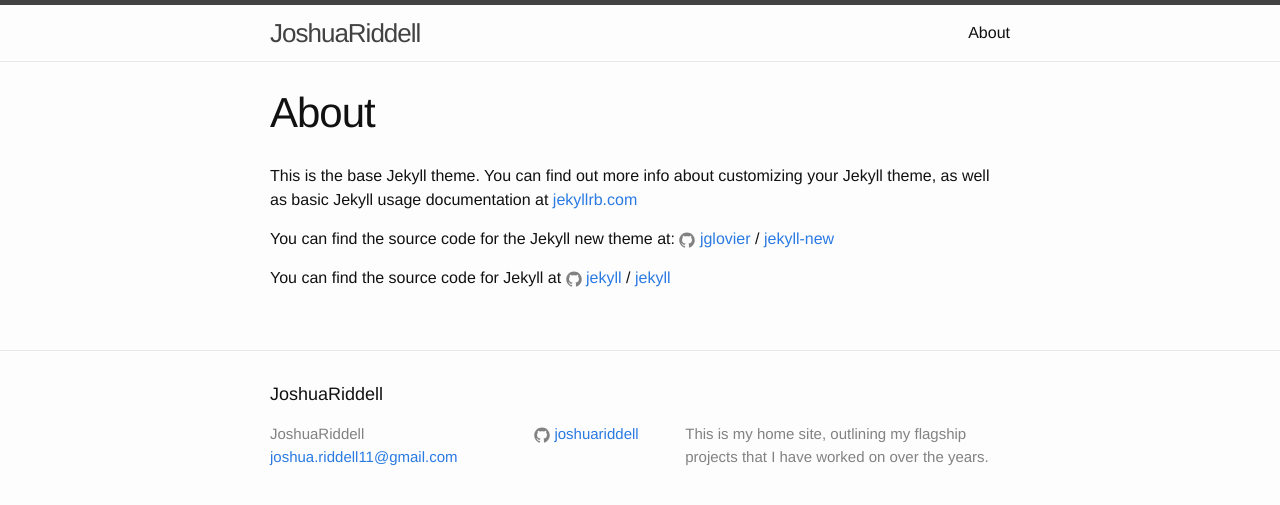
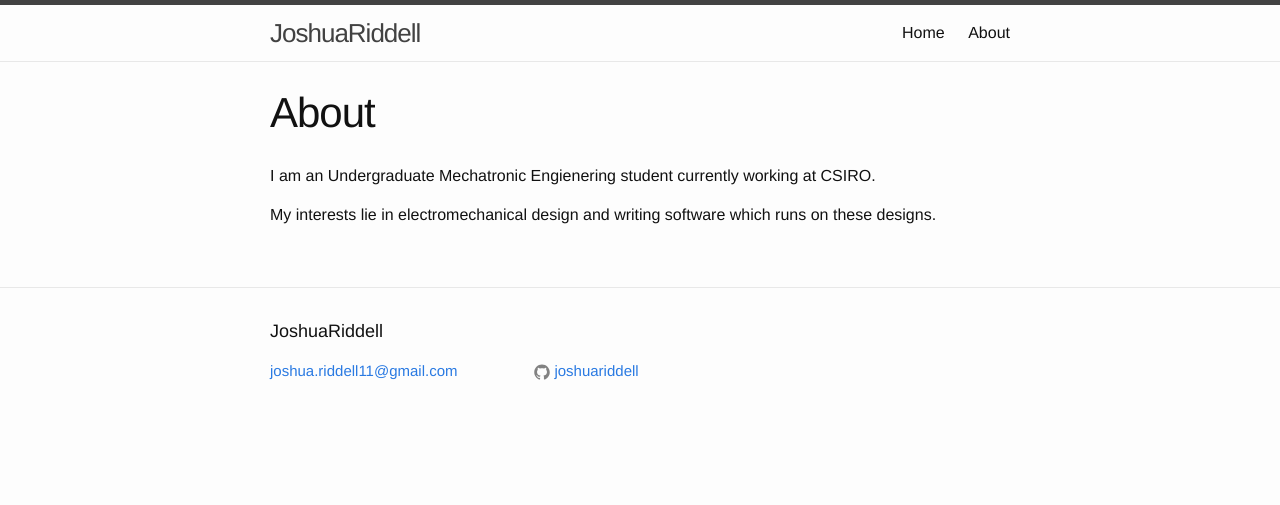
Before and after one commit to JoshuaRiddell/joshuariddell.github.io, a Jekyll site: the page built from about.md, in a window 1280 px wide. Shown: the top 505 px of the page. Built offline with Jekyll 4.4.1, drawn with Linux system fonts in a browser that asks for light colours.

Commit message:
Some site cleanliness tweaks

```diff
--- a/_config.yml
+++ b/_config.yml
@@ -8,9 +8,7 @@
 # Site settings
 title: JoshuaRiddell
 email: joshua.riddell11@gmail.com
-description: >
-  This is my home site, outlining my flagship projects that I have worked
-  on over the years.
+description: ""
 baseurl: "" # the subpath of your site, e.g. /blog
 url: "http://joshuariddell.github.io" # the base hostname & protocol for your site
 github_username:  joshuariddell
--- a/_includes/footer.html
+++ b/_includes/footer.html
@@ -7,7 +7,6 @@
     <div class="footer-col-wrapper">
       <div class="footer-col footer-col-1">
         <ul class="contact-list">
-          <li>{{ site.title }}</li>
           <li><a href="mailto:{{ site.email }}">{{ site.email }}</a></li>
         </ul>
       </div>
--- a/_includes/header.html
+++ b/_includes/header.html
@@ -14,7 +14,8 @@
       </a>
 
       <div class="trigger">
-        {% for my_page in site.pages %}
+        {% assign sorted_pages = site.pages | sort:"order" %}
+        {% for my_page in sorted_pages %}
           {% if my_page.title %}
           <a class="page-link" href="{{ my_page.url | prepend: site.baseurl }}">{{ my_page.title }}</a>
           {% endif %}
--- a/_posts/2015-06-05-model-black-box-retrival-craft.markdown
+++ b/_posts/2015-06-05-model-black-box-retrival-craft.markdown
@@ -7,7 +7,7 @@ date:   2015-06-05 13:14:53 +1000
 
 permalink: /projects/black-box-craft/
 subtitle: A basic search and retrival craft made for a first year compulsory course at UQ.
-cover-image: /assets/black-box-craft/thumbnail.png
+cover-image: /assets/black-box-craft/thumbnail.jpg
 
 published: true
 ---
--- a/about.md
+++ b/about.md
@@ -2,14 +2,9 @@
 layout: page
 title: About
 permalink: /about/
+order: 2
 ---
 
-This is the base Jekyll theme. You can find out more info about customizing your Jekyll theme, as well as basic Jekyll usage documentation at [jekyllrb.com](http://jekyllrb.com/)
+I am an Undergraduate Mechatronic Engienering student currently working at CSIRO.
 
-You can find the source code for the Jekyll new theme at:
-{% include icon-github.html username="jglovier" %} /
-[jekyll-new](https://github.com/jglovier/jekyll-new)
-
-You can find the source code for Jekyll at
-{% include icon-github.html username="jekyll" %} /
-[jekyll](https://github.com/jekyll/jekyll)
+My interests lie in electromechanical design and writing software which runs on these designs.
--- a/index.html
+++ b/index.html
@@ -9,6 +11,7 @@ layout: default
   <ul class="post-list">
     {% for post in site.posts %}
       <li>
+        <div>
           <div class="" style="float:left; width:200px">
             <a href="{{ post.url | prepend: site.baseurl }}">
               <img class="thumbnail" src="{{ post.cover-image | prepend: site.baseurl }}">
@@ -23,6 +26,7 @@ layout: default
               <a class="post-link" href="{{ post.url | prepend: site.baseurl }}">{{ post.title }}</a>
             </h2>
           </div>
+        </div>
       </li>
     {% endfor %}
   </ul>
```
Also changed, not shown: other parts of index.html (+2 -0 lines), assets/maze-solving-robot/thumbnail.png (added). Lines whose indentation alone changed are shown as unchanged.
